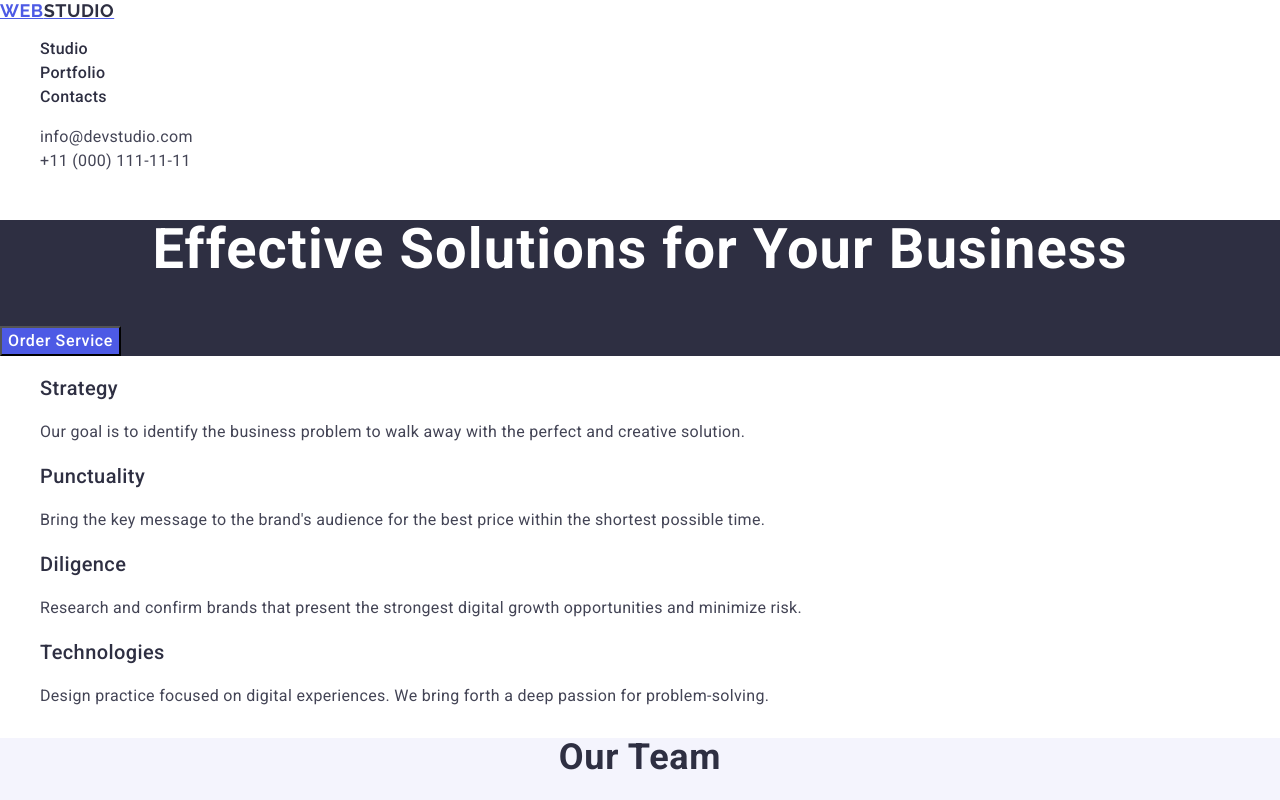
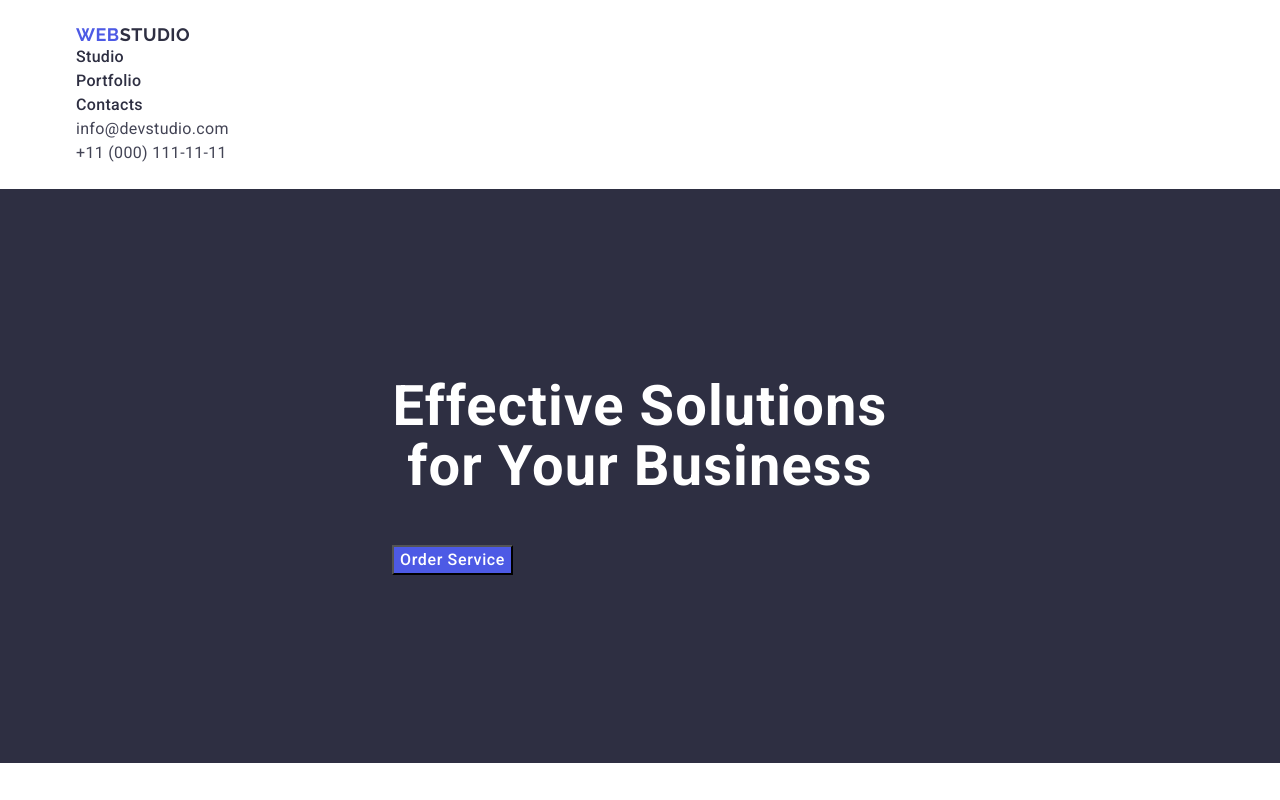
Before and after one commit to DarkEnjex/goit-markup-hw-03, a plain HTML site: page index.html in a window 1280 px wide. Shown: the top 800 px of the page. Drawn offline with nearby package versions, Linux system fonts and the light colour scheme.

```diff
--- a/css/style.css
+++ b/css/style.css
@@ -4,20 +4,64 @@
     background-color: #ffffff;
 }
 
+h1,
+h2,
+h3,
+h4,
+h5,
+h6,
+p {
+    margin-bottom: 0;
+    margin-top: 0;
+}
+
 ul,
 ol {
     list-style-type: none;
+    margin-bottom: 0;
+    margin-top: 0;
+    padding-left: 0;
 }
 
 a {
     text-decoration: none;
+    color: currentColor;
+}
+
+address {
+    font-style: normal;
 }
 
 button {
     cursor: pointer;
 }
 
-.navigation {}
+.container {
+    /* max-width: 1158px; */
+    width: 1158px;
+    padding-left: 15px;
+    padding-right: 15px;
+    margin: 0 auto;
+}
+
+/* *------------ HEADER ----------------* */
+
+.header {
+    padding-top: 24px;
+    padding-bottom: 24px;
+}
+
+.navigation-header {
+    /* display: flex; */
+}
+
+.navigation {
+    /* display: flex;
+    align-items: center;
+    flex-grow: 1;
+    justify-content: flex-start;
+    margin-left: 15px; */
+}
 
 .navigation-logo {
     font-family: "Raleway", sans-serif;
@@ -28,6 +72,8 @@
     letter-spacing: 0.03em;
     text-transform: uppercase;
     color: #4d5ae5;
+    /* display: flex;
+    align-items: center; */
 }
 
 .navigation-logo:hover,
@@ -38,6 +84,13 @@
 span {
     color: #2e2f42;
 }
+
+.navigation-menu {
+    /* display: flex;
+    gap: 40px; */
+}
+
+.navigation-item {}
 
 .navigation-link {
     font-weight: 500;
@@ -57,6 +110,14 @@
     font-style: normal;
 }
 
+.address-menu {
+    /* display: flex;
+    gap: 40px;
+    margin-right: 15px; */
+}
+
+.address-item {}
+
 .address-link {
     font-style: normal;
     font-weight: 400;
@@ -72,8 +133,16 @@
     text-decoration: underline;
 }
 
+/* *------------ MAIN --------------* */
+
+/* ? ----------- Solutions ---------- */
+
 .solutions {
     background-color: #2e2f42;
+}
+
+.solutions-wrap {
+    padding: 188px 316px 188px 316px;
 }
 
 .solutions-title {
@@ -83,6 +152,9 @@
     letter-spacing: 0.02em;
     text-align: center;
     color: #fff;
+    max-width: 496px;
+    margin: 0 auto;
+    margin-bottom: 48px;
 }
 
 .solutions-btn {
@@ -99,7 +171,12 @@
     background-color: #404BBF;
 }
 
-.advantages {}
+/* ? ------- Advantages ------- */
+
+.advantages {
+    padding-bottom: 120px;
+    padding-top: 120px;
+}
 
 .advantages-items {}
 
@@ -109,6 +186,7 @@
     line-height: 1.2;
     letter-spacing: 0.02em;
     color: #2e2f42;
+    margin-bottom: 8px;
 }
 
 .advantages-text {
@@ -117,10 +195,15 @@
     line-height: 1.5;
     letter-spacing: 0.02em;
     color: #434455;
+    max-width: 264px;
 }
+
+/* ? ----------- Team -----------  */
 
 .team {
     background-color: #f4f4fd;
+    padding-top: 120px;
+    padding-bottom: 120px;
 }
 
 .team-title {
@@ -131,7 +214,12 @@
     text-transform: capitalize;
     text-align: center;
     color: #2e2f42;
+    max-width: 162px;
+    margin: 0 auto;
+    margin-bottom: 72px;
 }
+
+.team-menu {}
 
 .team-items {
     background-color: #FFFFFF
@@ -146,6 +234,8 @@
     letter-spacing: 0.02em;
     text-align: center;
     color: #2e2f42;
+    padding-top: 32px;
+    padding-bottom: 8px;
 }
 
 .team-text {
@@ -155,9 +245,16 @@
     letter-spacing: 0.02em;
     text-align: center;
     color: #434455;
+    padding-top: 8px;
+    padding-bottom: 32px;
 }
 
-.partfolio {}
+/* ? ------------ Partfolio ------------ */
+
+.partfolio {
+    padding-top: 120px;
+    padding-bottom: 120px;
+}
 
 .partfolio-title {
     font-weight: 700;
@@ -167,6 +264,9 @@
     text-transform: capitalize;
     text-align: center;
     color: #2e2f42;
+    max-width: 220px;
+    margin: 0 auto;
+    margin-bottom: 72px;
 }
 
 .partfolio-items {}
@@ -179,6 +279,8 @@
     line-height: 1.2;
     letter-spacing: 0.02em;
     color: #2e2f42;
+    padding-top: 32px;
+    padding-bottom: 8px;
 }
 
 .partfolio-text {
@@ -187,12 +289,16 @@
     line-height: 1.5;
     letter-spacing: 0.02em;
     color: #434455;
+    padding-top: 8px;
+    padding-bottom: 32px;
 }
 
-/* footer */
+/* *------------ FOOTER ----------------* */
 
 .footer {
     background-color: #2e2f42;
+    padding-top: 100px;
+    padding-bottom: 100px;
 }
 
 .footer-logo {
@@ -220,4 +326,6 @@
     line-height: 1.5;
     letter-spacing: 0.02em;
     color: #f4f4fd;
+    max-width: 264px;
+    padding-top: 16px;
 }
--- a/index.html
+++ b/index.html
@@ -15,32 +15,41 @@
 </head>
 
 <body>
-    <header>
+    <header class="header">
+        <div class="container">
             <nav class="navigation">
                 <a class="navigation-logo" href="./index.html">Web<span>Studio</span></a>
-            <ul>
-                <li><a class="navigation-link" href="./index.html">Studio</a></li>
-                <li><a class="navigation-link" href="">Portfolio</a></li>
-                <li><a class="navigation-link" href="">Contacts</a></li>
+                <ul class="navigation-menu">
+                    <li class="navigation-item"><a class="navigation-link" href="./index.html">Studio</a></li>
+                    <li class="navigation-item"><a class="navigation-link" href="">Portfolio</a></li>
+                    <li class="navigation-item"><a class="navigation-link" href="">Contacts</a></li>
                 </ul>
             </nav>
             <address class="address">
-            <ul>
-                <li><a class="address-link" href="mailto:info@devstudio.com">info@devstudio.com</a></li>
-                <li><a class="address-link" href="tel:+110001111111">+11 (000) 111-11-11</a></li>
+                <ul class="address-menu">
+                    <li class="address-item"><a class="address-link"
+                            href="mailto:info@devstudio.com">info@devstudio.com</a></li>
+                    <li class="address-item"><a class="address-link" href="tel:+110001111111">+11 (000) 111-11-11</a>
+                    </li>
                 </ul>
             </address>
+        </div>
     </header>
     <main>
-        <!-- Effective Solutions for Your Business -->
+        <!-- Solutions -->
         <section class="solutions">
+            <div class="container">
+                <div class="solutions-wrap">
                     <h1 class="solutions-title">Effective Solutions
                         for Your Business
                     </h1>
                     <button class="solutions-btn" type="button">Order Service</button>
+                </div>
+            </div>
         </section>
-        <!-- Our advantages-->
+        <!-- Advantages-->
         <section class="advantages">
+            <div class="container">
                 <h2 hidden>Our advantages</h2>
                 <ul>
                     <li class="advantages-items">
@@ -51,7 +60,8 @@
                     </li>
                     <li class="advantages-items">
                         <h3 class="advantages-title">Punctuality</h3>
-                    <p class="advantages-text">Bring the key message to the brand's audience for the best price within
+                        <p class="advantages-text">Bring the key message to the brand's audience for the best price
+                            within
                             the shortest possible
                             time.</p>
                     </li>
@@ -68,11 +78,13 @@
                             problem-solving.</p>
                     </li>
                 </ul>
+            </div>
         </section>
-        <!-- Our Team  -->
+        <!-- Team  -->
         <section class="team">
+            <div class="container">
                 <h2 class="team-title">Our Team</h2>
-            <ul>
+                <ul class="team-menu">
                     <li class="team-items">
                         <img class="team-img" src="./images/img-1.jpg" alt="Mark Guerrero" width="264" height="260" />
                         <h3 class="team-name">Mark Guerrero</h3>
@@ -94,19 +106,22 @@
                         <p class="team-text">UI Designer</p>
                     </li>
                 </ul>
+            </div>
         </section>
         <!-- Partfolio -->
         <section class="partfolio">
+            <div class="container">
                 <h2 class="partfolio-title">Our Portfolio</h2>
                 <ul>
                     <li class="partfolio-items">
-                    <img class="partfolio-img" src="./images/banking-app.jpg" alt="BankApp" width="360" height="300">
+                        <img class="partfolio-img" src="./images/banking-app.jpg" alt="BankApp" width="360"
+                            height="300">
                         <h3 class="partfolio-name">Banking App</h3>
                         <p class="partfolio-text">App</p>
                     </li>
                     <li class="partfolio-items">
-                    <img class="partfolio-img" src="./images/cashless-payment.jpg" alt="Cashless Payment" width="360"
-                        height="300">
+                        <img class="partfolio-img" src="./images/cashless-payment.jpg" alt="Cashless Payment"
+                            width="360" height="300">
                         <h3 class="partfolio-name">Cashless Payment</h3>
                         <p class="partfolio-text">Marketing</p>
                     </li>
@@ -135,12 +150,15 @@
                         <p class="partfolio-text">Marketing</p>
                     </li>
                 </ul>
+            </div>
         </section>
     </main>
     <footer class="footer">
+        <div class="container">
             <a class="footer-logo" href="./index.html">Web<span class="footer-span">Studio</span></a>
             <p class="footer-text">Increase the flow of customers and sales for your business with digital marketing &
                 growth solutions.</p>
+        </div>
     </footer>
 </body>
 
```
Lines whose indentation alone changed are shown as unchanged.
